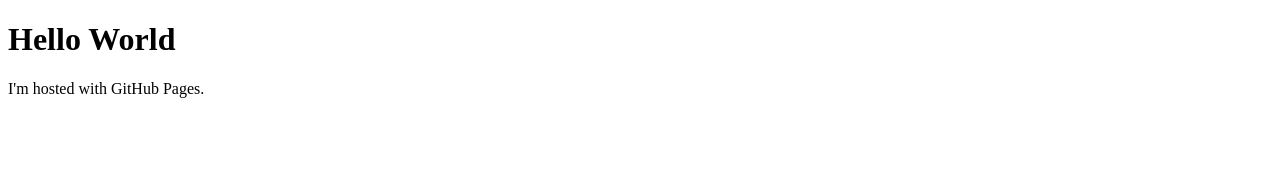
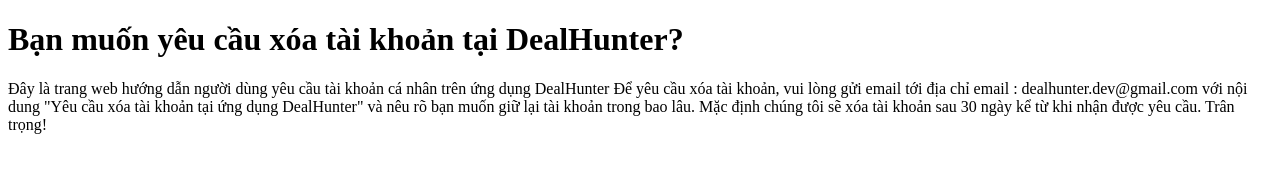
Before and after one commit to dealhunter-dev/app, a plain HTML site: page index.html in a window 1280 px wide. Drawn offline with Linux system fonts and the light colour scheme.

Commit message:
Update index.html

```diff
--- a/index.html
+++ b/index.html
@@ -1,7 +1,10 @@
 <!DOCTYPE html>
 <html>
 <body>
-<h1>Hello World</h1>
-<p>I'm hosted with GitHub Pages.</p>
+<h1>Bạn muốn yêu cầu xóa tài khoản tại DealHunter?</h1>
+Đây là trang web hướng dẫn người dùng yêu cầu tài khoản cá nhân trên ứng dụng DealHunter <https://play.google.com/store/apps/details?id=com.thuonglt.deal_hunter>
+Để yêu cầu xóa tài khoản, vui lòng gửi email <từ địa chỉ email bạn đã sử dụng để đăng ký tài khoản> tới địa chỉ email : dealhunter.dev@gmail.com
+với nội dung "Yêu cầu xóa tài khoản tại ứng dụng DealHunter" và nêu rõ bạn muốn giữ lại tài khoản trong bao lâu. Mặc định chúng tôi sẽ xóa tài khoản sau 30 ngày kể từ khi nhận được yêu cầu.
+Trân trọng!
 </body>
 </html>
```
